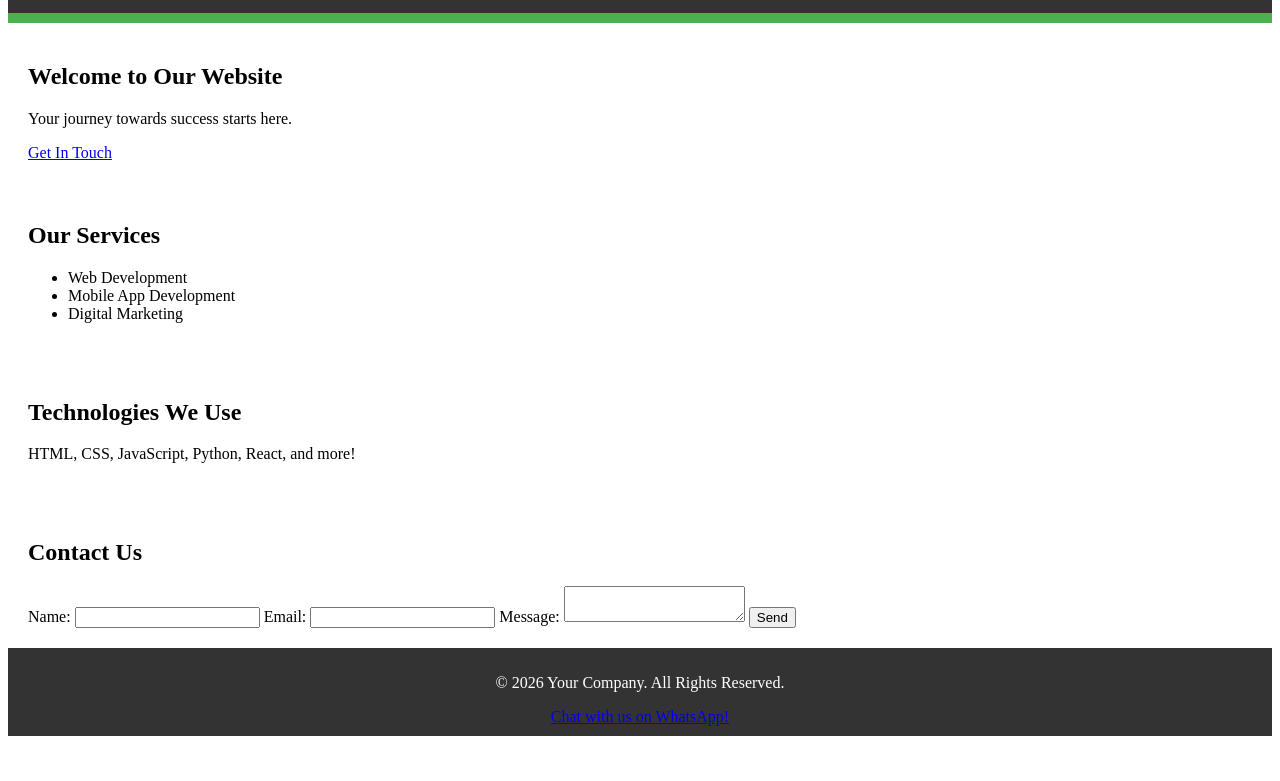
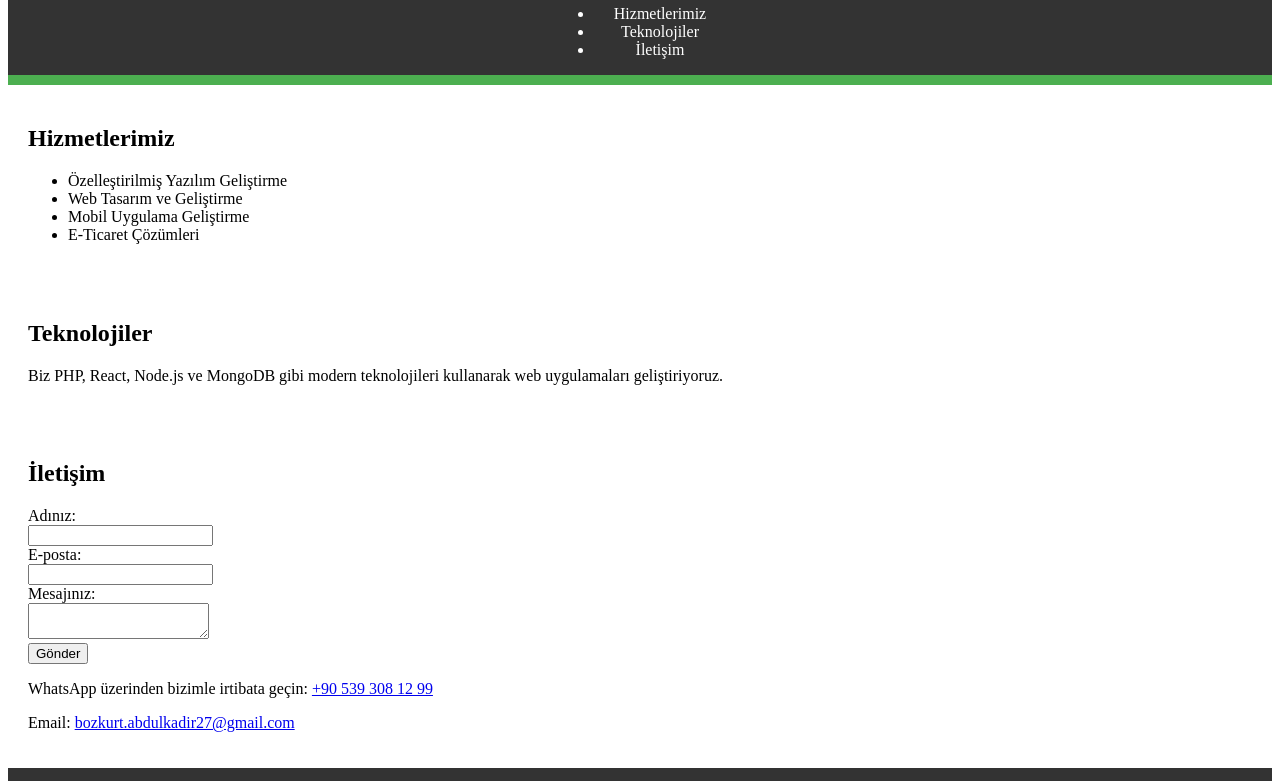
Before and after one commit to abkadbzkrt/akb-yazilim-website, a website: page index.html in a window 1280 px wide. Shown: the part 109-890 px from the top of the page. Before the commit the page ends 853 px from the top, so only its background shows below. Drawn offline with Linux system fonts and the light colour scheme; files that its build step writes are made by us from their sources.

Commit message:
Updated index.html with complete professional Akb Yazılım website design.

```diff
--- a/index.html
+++ b/index.html
@@ -1,61 +1,53 @@
 <!DOCTYPE html>
-<html lang="en">
+<html lang="tr">
 <head>
     <meta charset="UTF-8">
     <meta name="viewport" content="width=device-width, initial-scale=1.0">
-    <title>Your Website Title</title>
+    <title>Akb Yazılım</title>
     <link rel="stylesheet" href="styles.css">
 </head>
 <body>
-
     <header>
+        <h1>Akb Yazılım</h1>
         <nav>
             <ul>
-            <li><a href="#hero">Home</a></li>
-            <li><a href="#services">Services</a></li>
-            <li><a href="#technologies">Technologies</a></li>
-            <li><a href="#contact">Contact</a></li>
+                <li><a href="#services">Hizmetlerimiz</a></li>
+                <li><a href="#technologies">Teknolojiler</a></li>
+                <li><a href="#contact">İletişim</a></li>
             </ul>
         </nav>
     </header>
-
-<section id="hero">
-    <h1>Welcome to Our Website</h1>
-    <p>Your journey towards success starts here.</p>
-    <a href="#contact" class="btn">Get In Touch</a>
-</section>
-
+    <main>
         <section id="services">
-    <h2>Our Services</h2>
+            <h2>Hizmetlerimiz</h2>
             <ul>
-        <li>Web Development</li>
-        <li>Mobile App Development</li>
-        <li>Digital Marketing</li>
+                <li>Özelleştirilmiş Yazılım Geliştirme</li>
+                <li>Web Tasarım ve Geliştirme</li>
+                <li>Mobil Uygulama Geliştirme</li>
+                <li>E-Ticaret Çözümleri</li>
             </ul>
         </section>
-
         <section id="technologies">
-    <h2>Technologies We Use</h2>
-    <p>HTML, CSS, JavaScript, Python, React, and more!</p>
+            <h2>Teknolojiler</h2>
+            <p>Biz PHP, React, Node.js ve MongoDB gibi modern teknolojileri kullanarak web uygulamaları geliştiriyoruz.</p>
         </section>
-
         <section id="contact">
-    <h2>Contact Us</h2>
-    <form action="submit_form.php" method="POST">
-        <label for="name">Name:</label>
-        <input type="text" id="name" name="name" required>
-        <label for="email">Email:</label>
-        <input type="email" id="email" name="email" required>
-        <label for="message">Message:</label>
-        <textarea id="message" name="message" required></textarea>
-        <button type="submit">Send</button>
+            <h2>İletişim</h2>
+            <form action="#" method="post">
+                <label for="name">Adınız:</label><br>
+                <input type="text" id="name" name="name" required><br>
+                <label for="email">E-posta:</label><br>
+                <input type="email" id="email" name="email" required><br>
+                <label for="message">Mesajınız:</label><br>
+                <textarea id="message" name="message" required></textarea><br>
+                <input type="submit" value="Gönder">
             </form>
+            <p>WhatsApp üzerinden bizimle irtibata geçin: <a href="https://wa.me/905393081299">+90 539 308 12 99</a></p>
+            <p>Email: <a href="mailto:bozkurt.abdulkadir27@gmail.com">bozkurt.abdulkadir27@gmail.com</a></p>
         </section>
-
+    </main>
     <footer>
-    <p>&copy; 2026 Your Company. All Rights Reserved.</p>
-    <a href="https://wa.me/your_whatsapp_number">Chat with us on WhatsApp!</a>
+        <p>&copy; 2026 Akb Yazılım. Tüm hakları saklıdır.</p>
     </footer>
-
 </body>
 </html>
```
Lines whose indentation alone changed are shown as unchanged.
